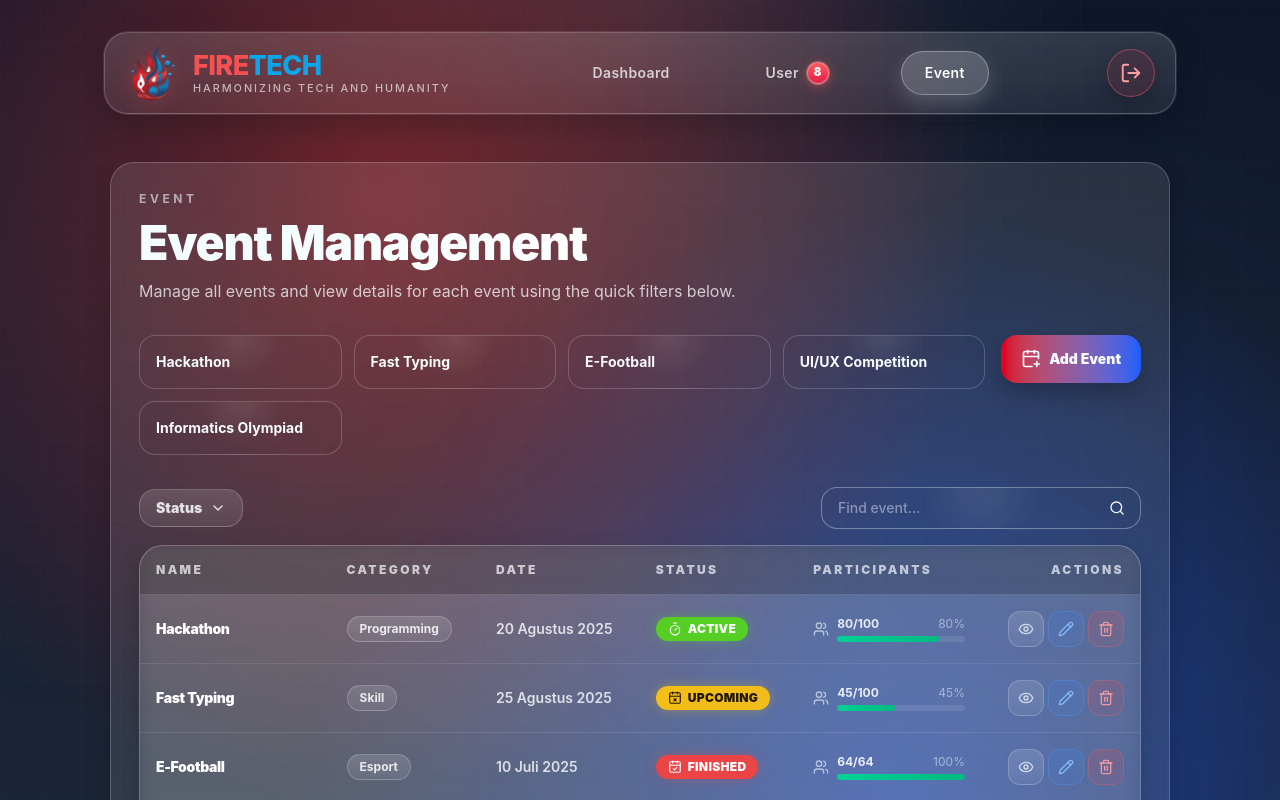
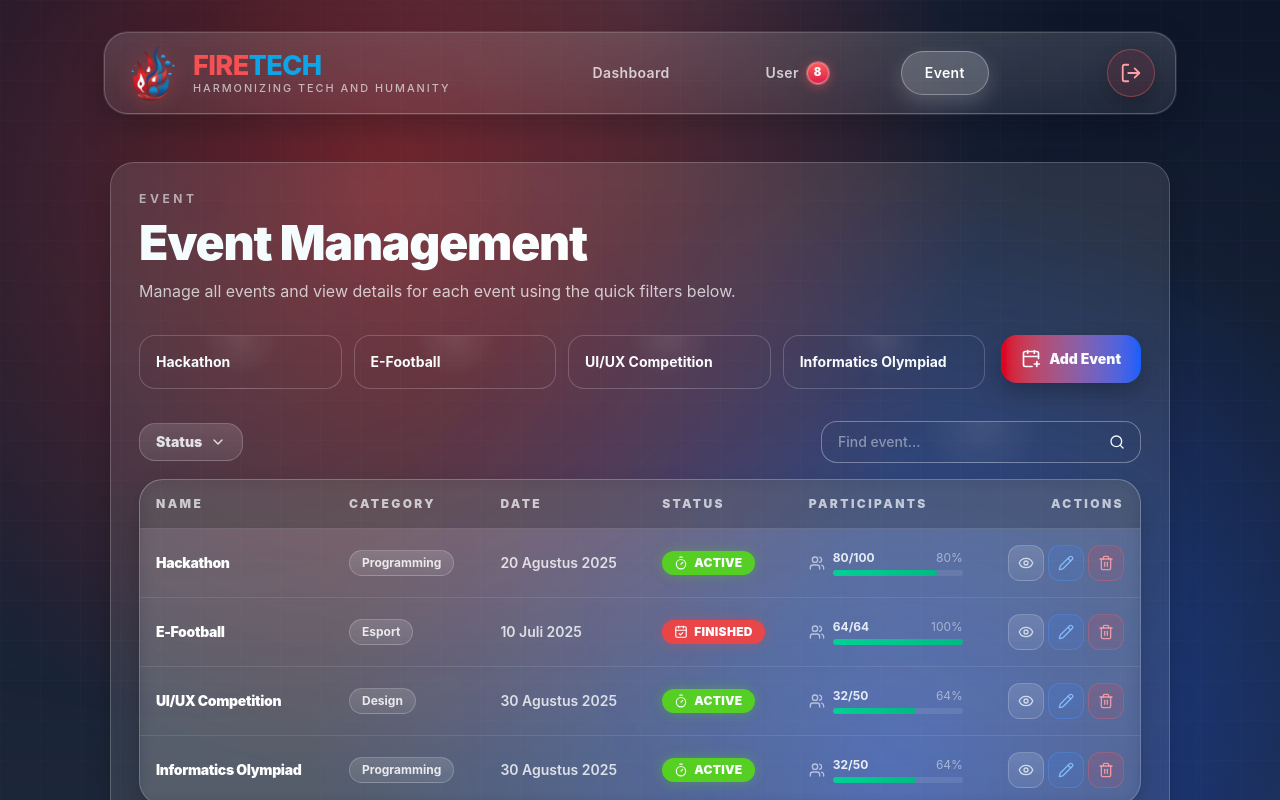
Before and after one commit to Neotelemetri-2024/Firetech-2026, a React (Vite) app: page /admin/event in a window 1280 px wide. Shown: the top 800 px of the page. Built offline with nearby package versions, Linux system fonts and the light colour scheme.

Commit message:
Hilangkan Fast Typing

```diff
--- a/src/constants/event.ts
+++ b/src/constants/event.ts
@@ -1,6 +1,5 @@
 export const EVENTS = [
   "Hackathon",
-  "Fast Typing",
   "E-Football",
   "UI/UX Competition",
   "Informatics Olympiad",
--- a/src/data/user.ts
+++ b/src/data/user.ts
@@ -104,13 +104,13 @@ export const users: UserItem[] = [
     email: "kiming@gmail.com",
     phone: "628112223334",
     school: "Universitas Gadjah Mada",
-    eventTags: ["Fast Typing", "Hackathon"],
+    eventTags: ["UI/UX Competition", "Hackathon"],
     paymentStatus: "Pending",
     submissionStatus: "Pending",
 
     competitions: [
       {
-        title: "Fast Typing",
+        title: "UI/UX Competition",
         team: "Delta Team",
         payment: "Pending",
         paymentProof: participantProof,
@@ -124,13 +124,13 @@ export const users: UserItem[] = [
     email: "abdull@gmail.com",
     phone: "628112223334",
     school: "Universitas Gadjah Mada",
-    eventTags: ["Fast Typing", "Hackathon"],
+    eventTags: ["Informatics Olympiad", "Hackathon"],
     paymentStatus: "Pending",
     submissionStatus: "Pending",
 
     competitions: [
       {
-        title: "Fast Typing",
+        title: "Informatics Olympiad",
         team: "Epsilon Team",
         payment: "Pending",
         paymentProof: participantProof,
@@ -165,13 +165,13 @@ export const users: UserItem[] = [
     email: "abdull@gmail.com",
     phone: "628112223334",
     school: "Universitas Gadjah Mada",
-    eventTags: ["Fast Typing", "Hackathon"],
+    eventTags: ["E-Football", "Hackathon"],
     paymentStatus: "Paid",
     submissionStatus: "Submitted",
 
     competitions: [
       {
-        title: "Fast Typing",
+        title: "E-Football",
         team: "Eta Team",
         payment: "Paid",
         paymentProof: participantProof,
--- a/src/pages/admin/dashboard.tsx
+++ b/src/pages/admin/dashboard.tsx
@@ -27,7 +27,7 @@ const events = [
       },
     ],
   },
-  {
+  /*{
     name: "Fast Typing",
     stats: [
       {
@@ -46,7 +46,7 @@ const events = [
         icon: "/src/assets/admin/dashboard/verifiedpayment.webp",
       },
     ],
-  },
+  },*/
   {
     name: "E-Football",
     stats: [
--- a/src/pages/admin/event.tsx
+++ b/src/pages/admin/event.tsx
@@ -48,21 +48,21 @@ const allParticipants: ParticipantRow[] = [
     id: "p5",
     name: "Sakura",
     email: "sakura@gmail.com",
-    eventName: "Fast Typing",
+    eventName: "UI/UX Competition",
     registeredAt: "20 Agustus 2025",
   },
   {
     id: "p6",
     name: "Rizky",
     email: "rizky@gmail.com",
-    eventName: "Fast Typing",
+    eventName: "Informatics Olympiad",
     registeredAt: "21 Agustus 2025",
   },
   {
     id: "p7",
     name: "Budi",
     email: "budi@gmail.com",
-    eventName: "Fast Typing",
+    eventName: "E-Football",
     registeredAt: "19 Agustus 2025",
   },
   {
@@ -117,16 +117,6 @@ const DUMMY_EVENTS: EventRow[] = [
   },
   {
     id: "2",
-    name: "Fast Typing",
-    category: "Skill",
-    date: "25 Agustus 2025",
-    status: "Upcoming",
-    participants: 45,
-    maxParticipants: 100,
-    registrationDeadline: "22 Agustus 2025",
-  },
-  {
-    id: "3",
     name: "E-Football",
     category: "Esport",
     date: "10 Juli 2025",
@@ -136,7 +126,7 @@ const DUMMY_EVENTS: EventRow[] = [
     registrationDeadline: "5 Juli 2025",
   },
   {
-    id: "4",
+    id: "3",
     name: "UI/UX Competition",
     category: "Design",
     date: "30 Agustus 2025",
@@ -146,7 +136,7 @@ const DUMMY_EVENTS: EventRow[] = [
     registrationDeadline: "25 Agustus 2025",
   },
   {
-    id: "5",
+    id: "4",
     name: "Informatics Olympiad",
     category: "Programming",
     date: "30 Agustus 2025",
```
